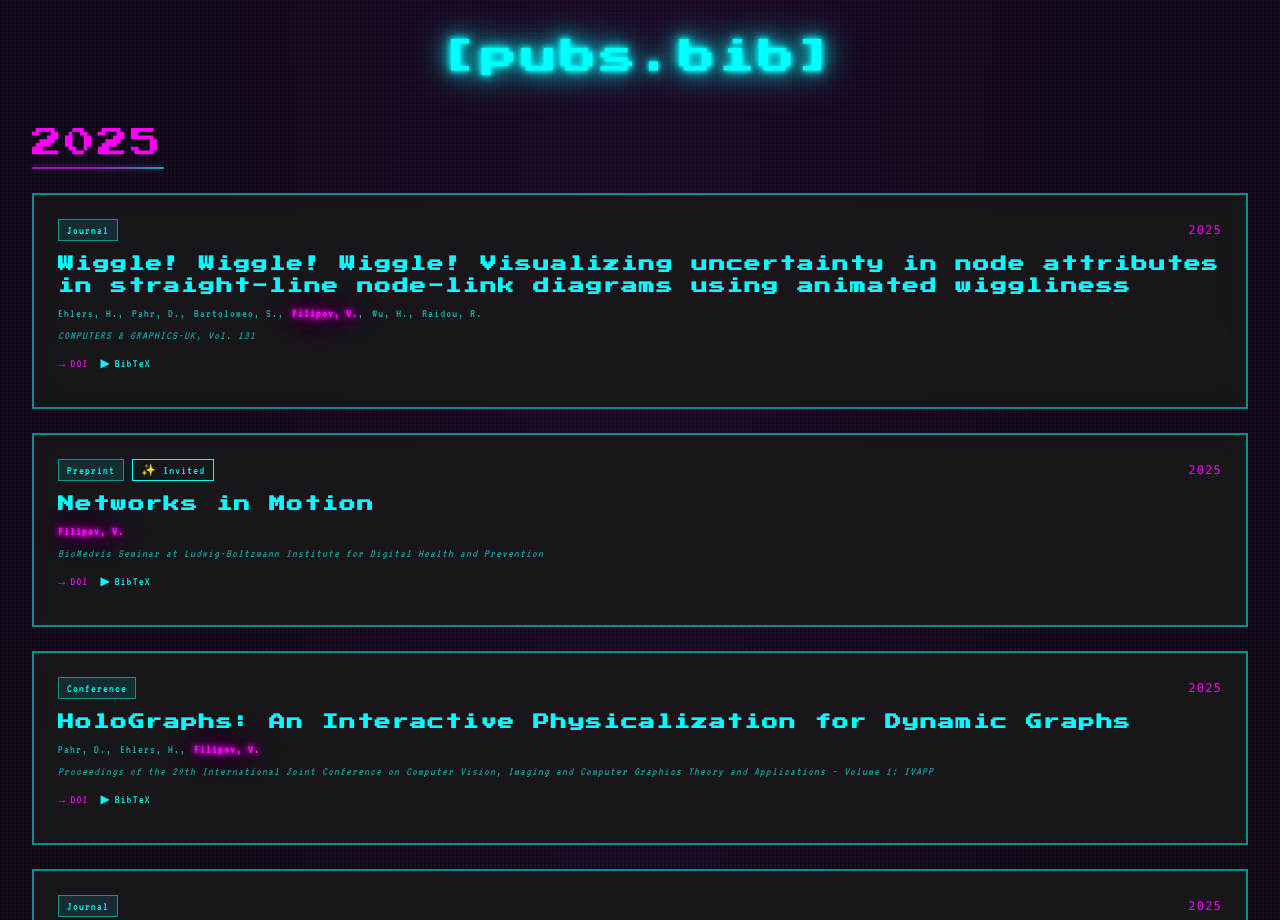
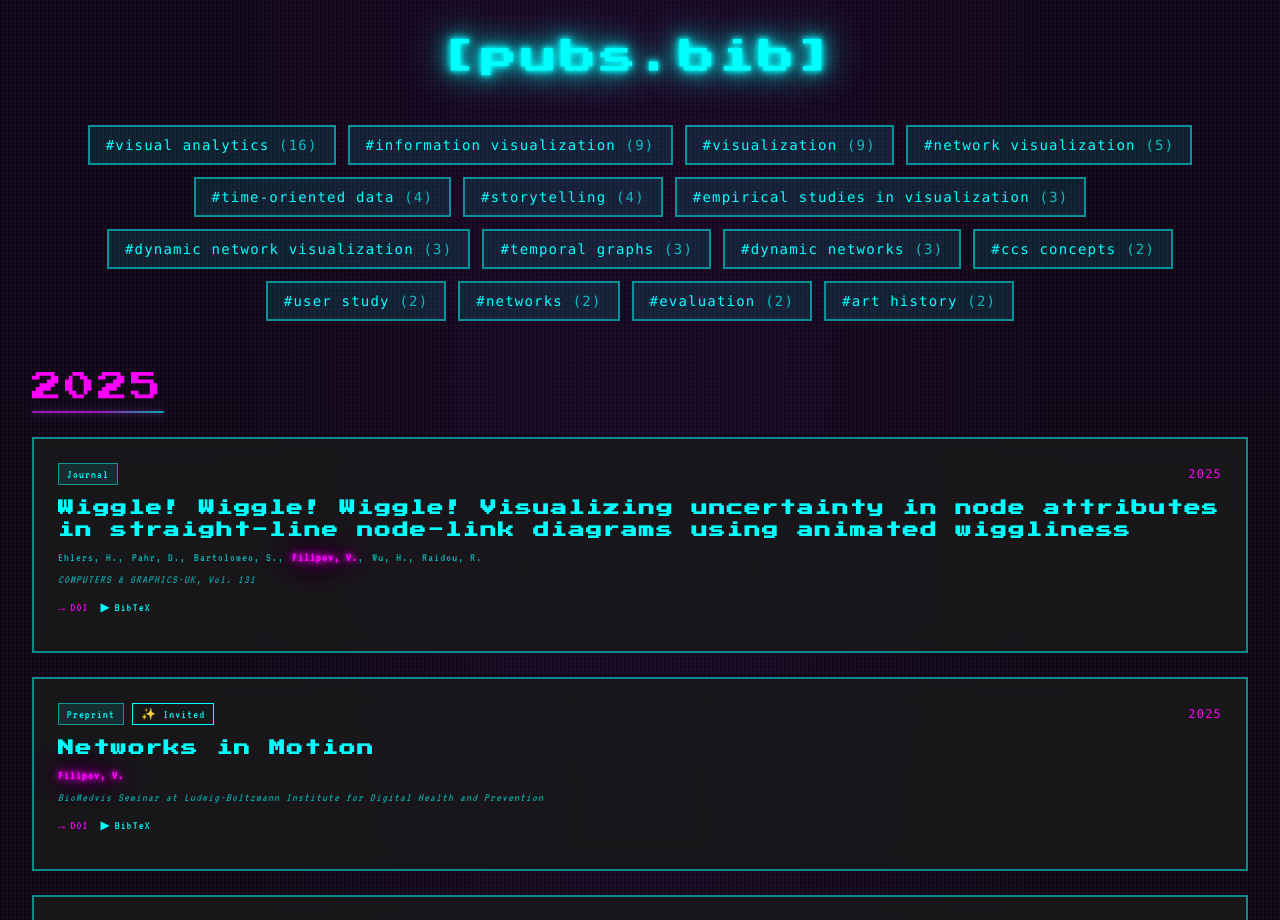
Before and after one commit to velitchko/velitchko.github.io, a Next.js app: page / in a window 1280 px wide. Shown: the part 4000-4920 px from the top of the page. Built offline with nearby package versions, Linux system fonts and the light colour scheme.

Commit message:
filter by tags

```diff
--- a/app/page.tsx
+++ b/app/page.tsx
@@ -3,14 +3,23 @@
 import { useEffect, useState } from 'react';
 import Image from 'next/image';
 import PublicationCard from '@/components/PublicationCard';
-import { publications, groupPublicationsByYear } from '@/data/publications';
+import { publications, groupPublicationsByYear, getKeywordsWithCounts, filterPublicationsByKeyword, sortPublicationsByYear } from '@/data/publications';
 
 export default function Home() {
   const [mounted, setMounted] = useState(false);
+  const [selectedKeyword, setSelectedKeyword] = useState<string | null>(null);
 
   useEffect(() => {
     setMounted(true);
   }, []);
+
+  // Get top 15 keywords
+  const topKeywords = getKeywordsWithCounts(publications).slice(0, 15);
+
+  // Filter publications based on selected keyword
+  const filteredPublications = selectedKeyword
+    ? sortPublicationsByYear(filterPublicationsByKeyword(publications, selectedKeyword))
+    : publications;
 
   return (
     <div className="min-h-screen">
@@ -281,8 +290,59 @@ export default function Home() {
             [pubs.bib]
           </h2>
 
+          {/* Keyword Filter */}
+          {topKeywords.length > 0 && (
+            <div className="mb-12">
+              <div className="flex flex-wrap justify-center gap-3">
+                {selectedKeyword && (
+                  <button
+                    onClick={() => setSelectedKeyword(null)}
+                    className="px-4 py-2 text-sm font-mono border-2 border-neon-pink/50 text-neon-pink bg-neon-pink/10 hover:border-neon-pink transition-all duration-300 relative overflow-hidden group"
+                  >
+                    <span className="absolute inset-0 bg-neon-pink transform translate-y-full transition-transform duration-300 group-hover:translate-y-0 -z-10"></span>
+                    <span className="relative z-10 transition-colors duration-300 group-hover:text-retro-darker">✕ CLEAR FILTER</span>
+                  </button>
+                )}
+                {topKeywords.map(({ keyword, count }) => (
+                  <button
+                    key={keyword}
+                    onClick={() => setSelectedKeyword(keyword)}
+                    className={`px-4 py-2 text-sm font-mono border-2 transition-all duration-300 cursor-pointer relative overflow-hidden group ${
+                      selectedKeyword === keyword
+                        ? 'border-neon-pink text-retro-darker bg-neon-pink font-bold'
+                        : 'border-neon-cyan/50 text-neon-cyan bg-neon-cyan/10 hover:border-neon-cyan'
+                    }`}
+                  >
+                    <span className={`absolute inset-0 bg-neon-cyan transform translate-y-full transition-transform duration-300 ${selectedKeyword === keyword ? '' : 'group-hover:translate-y-0'} -z-10`}></span>
+                    <span className={`relative z-10 transition-colors duration-300 ${selectedKeyword === keyword ? '' : 'group-hover:text-retro-darker'}`}>
+                      #{keyword} <span className={`opacity-70 ${selectedKeyword === keyword ? '' : 'group-hover:opacity-100'}`}>({count})</span>
+                    </span>
+                  </button>
+                ))}
+              </div>
+
+              {selectedKeyword && (
+                <div className="text-center mt-6">
+                  <p className="text-neon-pink text-sm font-mono">
+                    Showing {filteredPublications.length} publication{filteredPublications.length !== 1 ? 's' : ''} tagged with #{selectedKeyword}
+                  </p>
+                </div>
+              )}
+            </div>
+          )}
+
+          {/* Publications List */}
           <div className="space-y-12">
-            {Object.entries(groupPublicationsByYear(publications))
+            {selectedKeyword ? (
+              // Filtered view: flat list sorted by year
+              <div className="space-y-6">
+                {filteredPublications.map((pub) => (
+                  <PublicationCard key={pub.id} publication={pub} />
+                ))}
+              </div>
+            ) : (
+              // Default view: grouped by year
+              Object.entries(groupPublicationsByYear(filteredPublications))
                 .sort(([yearA], [yearB]) => Number(yearB) - Number(yearA))
                 .map(([year, pubs]) => (
                   <div key={year} className="space-y-6">
@@ -295,7 +355,8 @@ export default function Home() {
                       <PublicationCard key={pub.id} publication={pub} />
                     ))}
                   </div>
-              ))}
+                ))
+            )}
           </div>
         </div>
       </section>
--- a/data/publications-generated.ts
+++ b/data/publications-generated.ts
@@ -10,6 +10,7 @@ export const publications: Publication[] = [
     type: "Journal",
     doi: "10.1016/j.cag.2025.104290",
     url: "https://doi.org/10.1016/j.cag.2025.104290",
+    keywords: ["Network Visualization", "Uncertainty Visualization", "Animation", "Fuzziness", "Enclosure", "Saturation"],
     bibtex: `@Article{20.500.12708_217489,author = {Henry Ehlers and Daniel Pahr and Sara Di Bartolomeo and Velitchko Filipov and Hsiang-Yun Wu and Renata G. Raidou},
 	title = {Wiggle! Wiggle! Wiggle! Visualizing uncertainty in node attributes in straight-line node-link diagrams using animated wiggliness},
 	year = {2025},
@@ -33,6 +34,7 @@ export const publications: Publication[] = [
     doi: "10.34726/10139",
     url: "https://doi.org/10.34726/10139",
     invited: true,
+    keywords: ["Visual Analytics", "Network Visualization"],
     bibtex: `@Misc{20.500.12708_217311,author = {Velitchko Filipov},
 	title = {Networks in Motion},
 	year = {2025},
@@ -74,6 +76,7 @@ export const publications: Publication[] = [
     type: "Journal",
     doi: "10.1111/cgf.70154",
     url: "https://api.elsevier.com/content/abstract/scopus_id/105006592023",
+    keywords: ["CCS Concepts", "Graph drawings", "Applied computing → Fine arts", "Human-centered computing → Information visualization"],
     bibtex: `@Article{20.500.12708_216729,author = {Michaela Tuscher and Velitchko Filipov and Teresa Kamencek and Raphael Rosenberg and Silvia Miksch},
 	title = {Nodes, Edges, and Artistic Wedges: A Survey on Network Visualization in Art History},
 	year = {2025},
@@ -98,6 +101,7 @@ export const publications: Publication[] = [
     type: "Conference",
     doi: "10.2312/eurova.20251100",
     url: "https://doi.org/10.2312/eurova.20251100",
+    keywords: ["Process Mining", "Visual Analytics", "Conformance Checking"],
     bibtex: `@Inproceedings{20.500.12708_217467,author = {Sanne van der Linden and Velitchko Filipov and Luise Pufahl and Silvia Miksch and Stef van den Elzen},
 	editor = {Hans-Jörg Schulz and Anna Vilanova},
 	title = {Towards Integrating Visual Analytics in Multi-Perspective Conformance Checking: A Call to Action},
@@ -119,6 +123,7 @@ export const publications: Publication[] = [
     doi: "10.1111/cgf.70140",
     url: "https://api.elsevier.com/content/abstract/scopus_id/105005787142",
     award: "Best Paper Award",
+    keywords: ["CCS Concepts", "Empirical studies in visualization", "human-centered computing", "Visualization Application Domains"],
     bibtex: `@Article{20.500.12708_216536,author = {D. Pahr and S. Di Bartolomeo and H. Ehlers and V. A. Filipov and C. Stoiber and W. Aigner and H.-Y. Wu and R. G. Raidou},
 	title = {NODKANT: exploring constructive network physicalization},
 	year = {2025},
@@ -142,6 +147,7 @@ export const publications: Publication[] = [
     type: "Conference",
     doi: "10.2312/visgames.20251161",
     url: "https://doi.org/10.2312/visgames.20251161",
+    keywords: ["Network Visualization", "Data Physicalization", "Constructivism", "Visualization Games"],
     bibtex: `@Inproceedings{20.500.12708_217464,author = {Henry Ehlers and Daniel Pahr and Sara Di Bartolomeo and C. Stoiber and Velitchko Filipov},
 	editor = {C. Stoiber and Magdalena Boucher and V. A. de Jesus Oliveira and Victor Schetinger and Velitchko Filipov and Renata Georgia Raidou and L. Amabili and M. Keck and Wolfgang Aigner},
 	title = {BattleGraphs: Forge, Fortify, and Fight in the Network Arena},
@@ -163,6 +169,7 @@ export const publications: Publication[] = [
     type: "Journal",
     doi: "10.1016/j.cag.2024.104123",
     url: "https://api.elsevier.com/content/abstract/scopus_id/85209675739",
+    keywords: ["Adjacency matrix", "Ego network visualization", "Layered node-link diagram", "Radial node-link diagram", "Straight-line node-link diagram", "User study"],
     bibtex: `@Article{20.500.12708_205726,author = {Henry Ehlers and Daniel Pahr and Velitchko Filipov and Hsiang-Yun Wu and Renata Georgia Raidou},
 	title = {Me! Me! Me! Me! A study and comparison of ego network representations},
 	year = {2024},
@@ -187,6 +194,7 @@ export const publications: Publication[] = [
     type: "Conference",
     doi: "10.2312/evs.20241063",
     url: "https://doi.org/10.2312/evs.20241063",
+    keywords: ["Information Visualization", "Visual Analytics", "Empirical studies in visualization"],
     bibtex: `@Inproceedings{20.500.12708_199007,author = {Michaela Tuscher and Velitchko Filipov and Teresa Kamencek and Raphael Rosenberg and Silvia Miksch},
 	title = {Mapping the Avantgarde: Visualizing Modern Artists' Exhibition Activity},
 	year = {2024},
@@ -206,6 +214,7 @@ export const publications: Publication[] = [
     doi: "10.34726/6362",
     url: "https://doi.org/10.34726/6362",
     invited: true,
+    keywords: ["Dynamic Network Visualization", "Visual Analytics"],
     bibtex: `@Misc{20.500.12708_197713,author = {Velitchko Filipov},
 	title = {Dynamic Perspectives: Visualizing Time and Networks for Analytical Insights},
 	year = {2024},
@@ -226,6 +235,7 @@ export const publications: Publication[] = [
     year: 2024,
     type: "Preprint",
     invited: true,
+    keywords: ["Visual Analytics"],
     bibtex: `@Misc{20.500.12708_193508,author = {Velitchko Filipov},
 	title = {Visual Analytics},
 	year = {2024},
@@ -244,6 +254,7 @@ export const publications: Publication[] = [
     type: "Conference",
     doi: "10.1007/978-3-031-49272-3_16",
     url: "https://doi.org/10.34726/5419",
+    keywords: ["Temporal Graphs", "Space-time cube", "Dynamic Network Visualization", "Visual Analytics."],
     bibtex: `@Inproceedings{20.500.12708_193453,author = {Velitchko Filipov and Davide Ceneda and Daniel Archambault and Alessio Arleo},
 	editor = {Michael A. Bekos and Markus Chimani},
 	title = {TimeLighting: Guidance-enhanced Exploration of 2D Projections of Temporal Graphs},
@@ -269,6 +280,7 @@ export const publications: Publication[] = [
     type: "Journal",
     doi: "10.1109/TVCG.2024.3514858",
     url: "https://doi.org/10.34726/8209",
+    keywords: ["temporal graphs", "visual analytics", "dynamic networks", "visualization"],
     bibtex: `@Article{20.500.12708_208533,author = {Velitchko Filipov and Davide Ceneda and Daniel Archambault and Alessio Arleo},
 	title = {TimeLighting: Guided Exploration of 2D Temporal Network Projections},
 	year = {2024},
@@ -291,6 +303,7 @@ export const publications: Publication[] = [
     type: "Conference",
     doi: "10.4230/LIPIcs.GD.2024.46",
     url: "https://doi.org/10.34726/7180",
+    keywords: ["Dynamic Networks", "Visual Analytics", "Adjacency Matrices", "Temporal Graphs"],
     bibtex: `@Inproceedings{20.500.12708_203904,author = {Nikolaus-Mathias Herl and Velitchko Filipov},
 	editor = {Stefan Felsner and Karsten Klein},
 	title = {AdMaTilE: Visualizing Event-Based Adjacency Matrices in a Multiple-Coordinated-Views System},
@@ -313,6 +326,7 @@ export const publications: Publication[] = [
     type: "Book Chapter",
     doi: "10.34726/hss.2024.123022",
     url: "https://doi.org/10.34726/hss.2024.123022",
+    keywords: ["Networks", "Graphs", "Dynamic Networks", "Dynamic Network Visualization", "Time-oriented Data", "Information Visualization", "Visual Analytics"],
     bibtex: `@Phdthesis{20.500.12708_198095,author = {Velitchko Filipov},
 	title = {Networks in time and space: visual analytics of dynamic network representations},
 	year = {2024},
@@ -334,6 +348,7 @@ export const publications: Publication[] = [
     type: "Conference",
     doi: "10.34190/iccws.18.1.947",
     url: "https://doi.org/10.34190/iccws.18.1.947",
+    keywords: ["Blockchain", "Cyber Crime", "Digital Forensics", "Cryptocurrency", "Data Analytics"],
     bibtex: `@Inproceedings{20.500.12708_175703,author = {Saminu Salisu and Velitchko Filipov},
 	title = {Blockchain Forensics: A Modern Approach to Investigating Cybercrime in the Age of Decentralisation},
 	year = {2023},
@@ -357,6 +372,7 @@ export const publications: Publication[] = [
     type: "Journal",
     doi: "10.1111/cgf.14794",
     url: "https://doi.org/10.1111/cgf.14794",
+    keywords: ["information visualization", "visual analytics", "network visualization"],
     bibtex: `@Article{20.500.12708_177464,author = {Velitchko Filipov and Alessio Arleo and Silvia Miksch},
 	title = {Are We There Yet? A Roadmap of Network Visualization from Surveys to Task Taxonomies},
 	year = {2023},
@@ -378,6 +394,7 @@ export const publications: Publication[] = [
     type: "Journal",
     doi: "10.1109/TVCG.2023.3310019",
     url: "https://doi.org/10.1109/TVCG.2023.3310019",
+    keywords: ["graph drawing", "Evaluation", "Dynamic Graph Visualization"],
     bibtex: `@Article{20.500.12708_193247,author = {Velitchko Filipov and Alessio Arleo and Markus Bögl and Silvia Miksch},
 	title = {On network structural and temporal encodings: a space and time odyssey},
 	year = {2023},
@@ -401,6 +418,7 @@ export const publications: Publication[] = [
     type: "Conference",
     doi: "10.1007/978-3-031-22203-0_20",
     url: "https://doi.org/10.1007/978-3-031-22203-0_20",
+    keywords: ["User study", "Evaluation", "Time-Oriented Data", "Graphs and networks"],
     bibtex: `@Inproceedings{20.500.12708_154456,author = {Velitchko Filipov and Alessio Arleo and Markus Bögl and Silvia Miksch},
 	editor = {Patrizio Angelini and Reinhard von Hanxleden},
 	title = {On Time and Space: An Experimental Study on Graph Structural and Temporal Encodings},
@@ -421,6 +439,7 @@ export const publications: Publication[] = [
     venue: "Unknown Venue",
     year: 2023,
     type: "Preprint",
+    keywords: ["Visual Analytics", "Art History"],
     bibtex: `@Misc{20.500.12708_193549,author = {Teresa Kamencek and Velitchko Filipov and Victor Schetinger and Silvia Miksch and Raphael Rosenberg},
 	title = {TimeScapes: Towards a Visual Characterization of Modern Artist' Exhibition Acitvity},
 	year = {2023},
@@ -438,6 +457,7 @@ export const publications: Publication[] = [
     type: "Preprint",
     doi: "10.34726/5451",
     url: "https://doi.org/10.34726/5451",
+    keywords: ["Graph Visualization", "network visualization", "Data Set", "Visual Analytics", "time-oriented data"],
     bibtex: `@Misc{20.500.12708_193846,author = {Velitchko Filipov and Alessio Arleo and Tatiana von Landesberger and Daniel Archambault},
 	title = {Back to the Graphs: A Collection of Datasets and Quality Criteria for Temporal Networks Layout and Visualization},
 	year = {2023},
@@ -454,6 +474,7 @@ export const publications: Publication[] = [
     venue: "Unknown Venue",
     year: 2023,
     type: "Preprint",
+    keywords: ["Visual Analytics", "Art History", "Dynamic Ego Networks"],
     bibtex: `@Misc{20.500.12708_190421,author = {Velitchko Filipov and Teresa Kamencek and Victor Schetinger and Raphael Rosenberg and Silvia Miksch},
 	title = {Chronicles of Artist Exhibitions: Exploring Temporal Patterns in Artists' Co-Exhibition Activity Using Visual Analytics},
 	year = {2023},
@@ -469,6 +490,7 @@ export const publications: Publication[] = [
     year: 2022,
     type: "Preprint",
     invited: true,
+    keywords: ["Visualization", "Networks", "Time-Oriented Data", "Spatial Data"],
     bibtex: `@Misc{20.500.12708_152680,author = {Velitchko Filipov},
 	title = {Interactive Music Mapping Vienna: Networks In Time and Space},
 	year = {2022},
@@ -488,6 +510,7 @@ export const publications: Publication[] = [
     type: "Conference",
     doi: "10.48550/ARXIV.2208.03998",
     url: "https://doi.org/10.48550/ARXIV.2208.03998",
+    keywords: ["Data Alchemy", "Information Visualization", "Generative Models", "Transdisciplinarity", "Storytelling"],
     bibtex: `@Inproceedings{20.500.12708_153741,author = {Victor Schetinger and Velitchko Filipov and Ignacio Baltazar Perez Messina and Ethan Smith and Rodrigo Oliveira de Oliveira},
 	title = {I Learn to Diffuse, or Data Alchemy 101: a Mnemonic Manifesto},
 	booktitle    = {alt.VIS Workshop at IEEE VIS 2021},
@@ -528,6 +551,7 @@ export const publications: Publication[] = [
     type: "Conference",
     doi: "10.1109/pacificvis52677.2021.00025",
     url: "https://doi.org/10.1109/pacificvis52677.2021.00025",
+    keywords: ["Visualization", "Dynamic Graphs", "Empirical studies in visualization"],
     bibtex: `@Inproceedings{20.500.12708_58454,author = {Velitchko Filipov and Alessio Arleo and Silvia Miksch},
 	title = {Exploratory User Study on Graph Temporal Encodings},
 	year = {2021},
@@ -549,6 +573,7 @@ export const publications: Publication[] = [
     type: "Journal",
     doi: "10.1016/j.visinf.2021.01.001",
     url: "https://doi.org/10.1016/j.visinf.2021.01.001",
+    keywords: ["Software", "Human-Computer Interaction", "Computer Graphics and Computer-Aided Design", "Information visualization", "Event-based networks", "Digital humanities"],
     bibtex: `@Article{20.500.12708_137317,author = {Velitchko Filipov and Victor Schetinger and Kathrin Raminger and Nathalie Soursos and Susana Zapke and Silvia Miksch},
 	title = {Gone full circle: A radial approach to visualize event-based networks in digital humanities},
 	year = {2021},
@@ -572,6 +597,7 @@ export const publications: Publication[] = [
     type: "Journal",
     doi: "10.1109/mcg.2020.2985368",
     url: "https://doi.org/10.1109/mcg.2020.2985368",
+    keywords: ["Software", "Visualization", "Computer Graphics and Computer-Aided Design", "Cultural differences", "Data visualization", "Cognitive science", "Art", "Motion pictures"],
     bibtex: `@Article{20.500.12708_140415,author = {Florian Windhager and Saminu Salisu and Roger A. Leite and Velitchko Filipov and Silvia Miksch and Gunther Schreder and Eva Mayr},
 	title = {Many Views Are Not Enough: Designing for Synoptic Insights in Cultural Collections},
 	year = {2020},
@@ -593,6 +619,7 @@ export const publications: Publication[] = [
     venue: "Workshop on Visualization for Digital Humanities (VIS4DH) at IEEE VIS 2019",
     year: 2019,
     type: "Conference",
+    keywords: ["Visualization", "Visual Analytics", "Interaction Design", "Digital Humanities"],
     bibtex: `@Inproceedings{20.500.12708_86980,author = {Victor Schetinger and Kathrin Raminger and Velitchko Filipov and Nathalie Soursos and Susana Zapke and Silvia Miksch},
 	title = {Bridging the Gap between Visual Analytics and Digital Humanities: Beyond the Data-Users-Tasks Design Triangle},
 	year = {2019},
@@ -626,6 +653,7 @@ export const publications: Publication[] = [
     type: "Conference",
     doi: "10.2312/eurp.20191142",
     url: "https://doi.org/10.2312/eurp.20191142",
+    keywords: ["Information Visualization", "Temporal Reasoning", "Arts and Humanities", "Sets over time", "Space Time Cube"],
     bibtex: `@Inproceedings{20.500.12708_57802,author = {Saminu Salisu and Eva Mayr and Velitchko Filipov and Roger Almeida Leite and Silvia Miksch and Florian Windhager},
 	editor = {João Madeiras Pereira and Renata Raidou},
 	title = {Shapes of Time: Visualizing Set Changes Over Time in Cultural Heritage Collections},
@@ -654,6 +682,7 @@ export const publications: Publication[] = [
     venue: "Proceedings of the Third Conference on Biographical Data in a Digital World 2019",
     year: 2019,
     type: "Conference",
+    keywords: ["Timelines", "Storytelling", "Narrative Visualization", "Music History", "Urban Symbolic Politics"],
     bibtex: `@Inproceedings{20.500.12708_58009,author = {Velitchko Filipov and Nathalie Soursos and Victor Schetinger and Susana Zapke and Silvia Miksch},
 	title = {Exiled but not forgotten: Investigating commemoration of musicians in Vienna after 1945 through Visual Analytics},
 	year = {2019},
@@ -696,6 +725,7 @@ export const publications: Publication[] = [
     type: "Journal",
     doi: "10.1111/cgf.13675",
     url: "https://doi.org/10.1111/cgf.13675",
+    keywords: ["Information Visualization", "Analysis", "Visualization", "Visual Analytics", "Comparison", "CV", "Resume"],
     bibtex: `@Article{20.500.12708_57801,author = {Velitchko Filipov and Alessio Arleo and Silvia Miksch and Paolo Federico},
 	editor = {Michael Gleicher and Heike Leitte and Ivan Viola},
 	title = {CV3: Visual Exploration, Assessment, and Comparison of CVs},
@@ -722,6 +752,7 @@ export const publications: Publication[] = [
     type: "Conference",
     url: "https://www.cvast.tuwien.ac.at/publications/fabricofheroes",
     award: "Winning Entry",
+    keywords: ["Visualization", "Storytelling", "Visualization Techniques", "Radial Layout", "Infographics"],
     bibtex: `@Inproceedings{20.501.12708_86757,author = {Velitchko Filipov and Alessio Arleo and Davide Ceneda and Silvia Miksch},
 	title = {The Fabric of Heroes: an Infographic about Marvel Cinematic Universe},
 	year = {2019},
@@ -764,6 +795,7 @@ export const publications: Publication[] = [
     type: "Conference",
     url: "https://www.cvast.tuwien.ac.at/bibcite/reference/477",
     award: "Winning Entry",
+    keywords: ["Visualization", "Storytelling", "Visualization Techniques", "Radial Layout", "Infographics"],
     bibtex: `@Inproceedings{20.500.12708_86757,author = {Velitchko Filipov and Davide Ceneda and Micael Koller and Alessio Arleo and Silvia Miksch},
 	title = {The Circle Of Thrones: Conveying the Story of Game of Thrones Using Radial Infographics},
 	year = {2018},
@@ -784,6 +816,7 @@ export const publications: Publication[] = [
     type: "Conference",
     doi: "10.2312/eurp.20181115",
     url: "https://doi.org/10.2312/eurp.20181115",
+    keywords: ["Visualization", "CV", "Resume"],
     bibtex: `@Inproceedings{20.500.12708_57362,author = {Velitchko Filipov and Paolo Federico and Silvia Miksch},
 	editor = {Anna Puig and Renata Raidou},
 	title = {CV3: Visual Exploration, Assessment, and Comparison of CVs},
@@ -807,6 +840,7 @@ export const publications: Publication[] = [
     type: "Book Chapter",
     doi: "10.34726/hss.2017.43587",
     url: "https://doi.org/10.34726/hss.2017.43587",
+    keywords: ["Visual Analytics", "Information Visualization", "Time", "Space", "Visual Analytics", "Information Visualization", "Time", "Space"],
     bibtex: `@Mastersthesis{20.500.12708_7386,author = {Velitchko Filipov},
 	title = {Visual exploration and comparison of multiple resume : focus on time and space},
 	venue = {TU Wien},
--- a/data/publications.ts
+++ b/data/publications.ts
@@ -13,6 +13,7 @@ export interface Publication {
   bibtex: string;
   award?: string; // Award name/description
   invited?: boolean; // Is this an invited talk/paper?
+  keywords?: string[]; // Keywords/hashtags for filtering
 }
 
 // Your name to highlight in publications
@@ -111,3 +112,32 @@ export function groupPublicationsByYear(pubs: Publication[]): Record<number, Pub
     return acc;
   }, {} as Record<number, Publication[]>);
 }
+
+// Get all unique keywords/hashtags from publications with counts
+export function getKeywordsWithCounts(pubs: Publication[]): Array<{ keyword: string; count: number }> {
+  const keywordCounts = new Map<string, number>();
+
+  pubs.forEach(pub => {
+    if (pub.keywords) {
+      pub.keywords.forEach(keyword => {
+        const normalizedKeyword = keyword.toLowerCase().trim();
+        keywordCounts.set(normalizedKeyword, (keywordCounts.get(normalizedKeyword) || 0) + 1);
+      });
+    }
+  });
+
+  return Array.from(keywordCounts.entries())
+    .map(([keyword, count]) => ({ keyword, count }))
+    .sort((a, b) => b.count - a.count); // Sort by count descending
+}
+
+// Filter publications by keyword
+export function filterPublicationsByKeyword(pubs: Publication[], keyword: string): Publication[] {
+  if (!keyword) return pubs;
+
+  const normalizedKeyword = keyword.toLowerCase().trim();
+
+  return pubs.filter(pub =>
+    pub.keywords?.some(k => k.toLowerCase().trim() === normalizedKeyword)
+  );
+}
```
Also changed, not shown: scripts/parse-bibtex.js (+7 -0 lines). Lines whose indentation alone changed are shown as unchanged.
